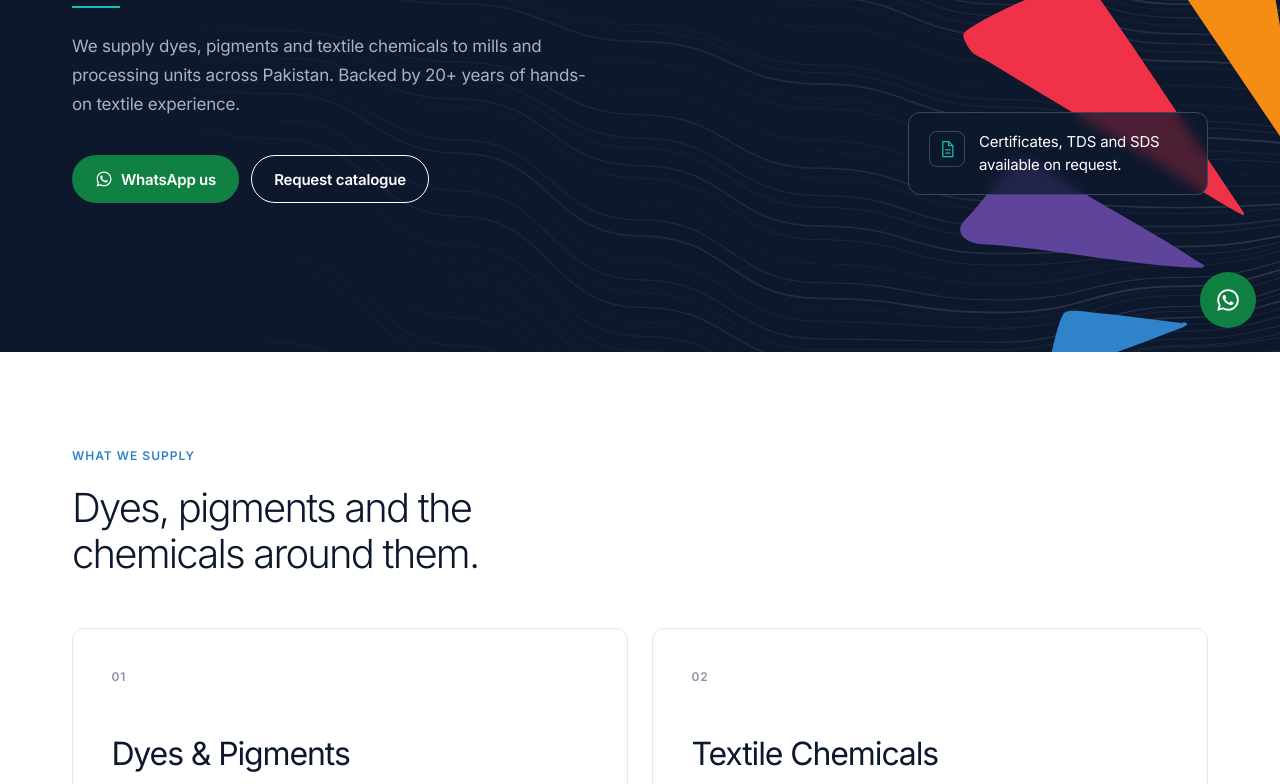
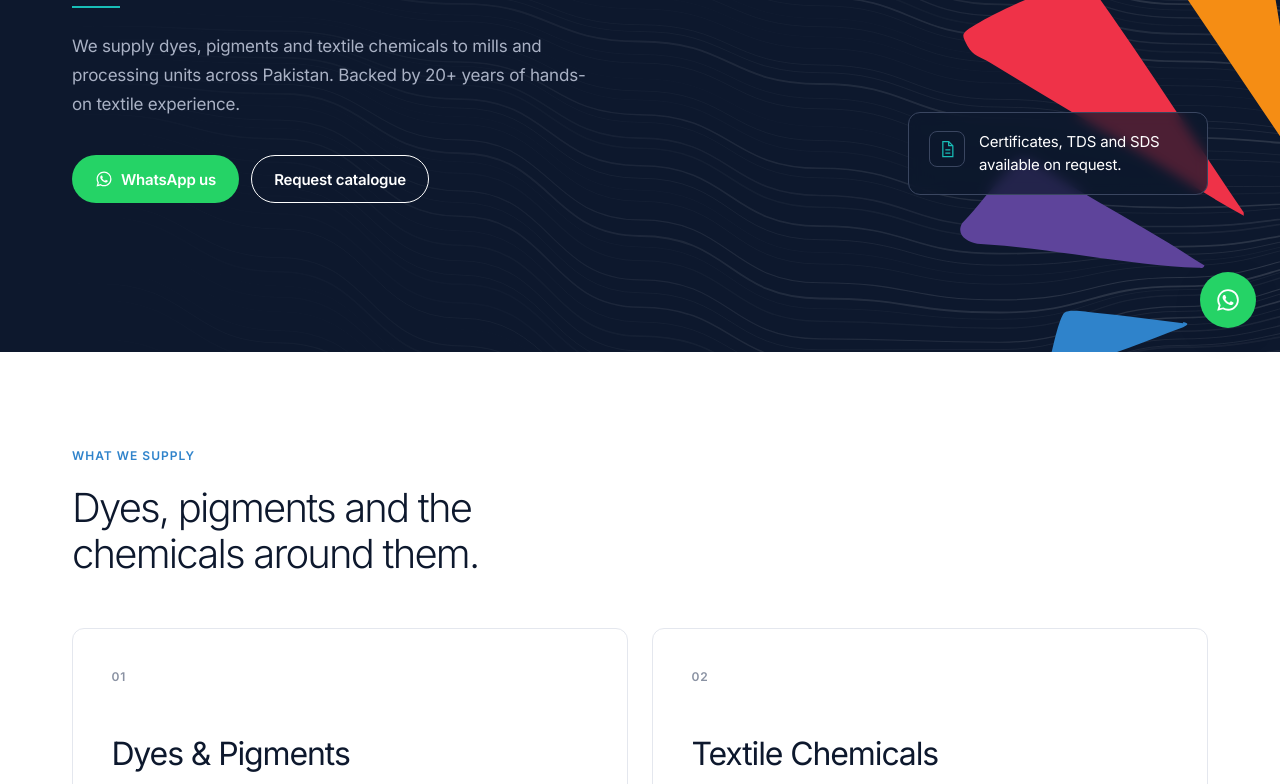
Before and after one commit to uxjabbar/Affinity-DyeChem, a plain HTML site: page index.html in a window 1280 px wide. Shown: the part 448-1232 px from the top of the page. Drawn offline with Linux system fonts and the light colour scheme.

Commit message:
Use bright WhatsApp green with white text on WhatsApp buttons
Co-Authored-By: Claude Opus 5.5 <noreply@anthropic.com>

```diff
--- a/css/styles.css
+++ b/css/styles.css
@@ -4,7 +4,7 @@
 :root {
   /* Brand */
   --navy: #0d182d;
-  --wa-green: #108043;
+  --wa-green: #25d366;
   --blue: #2f83cb;
   --teal: #18bdb7;
 
```
